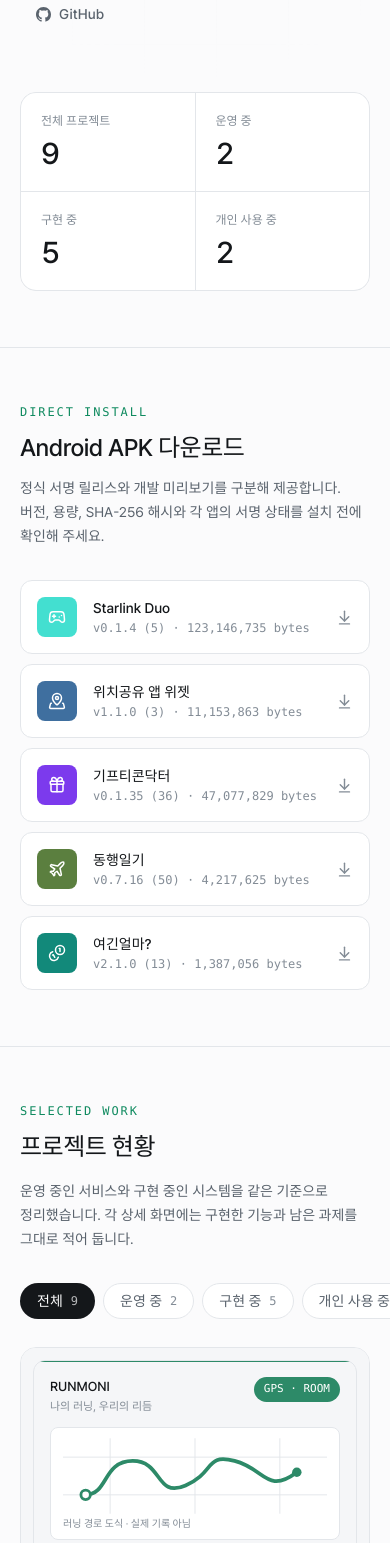
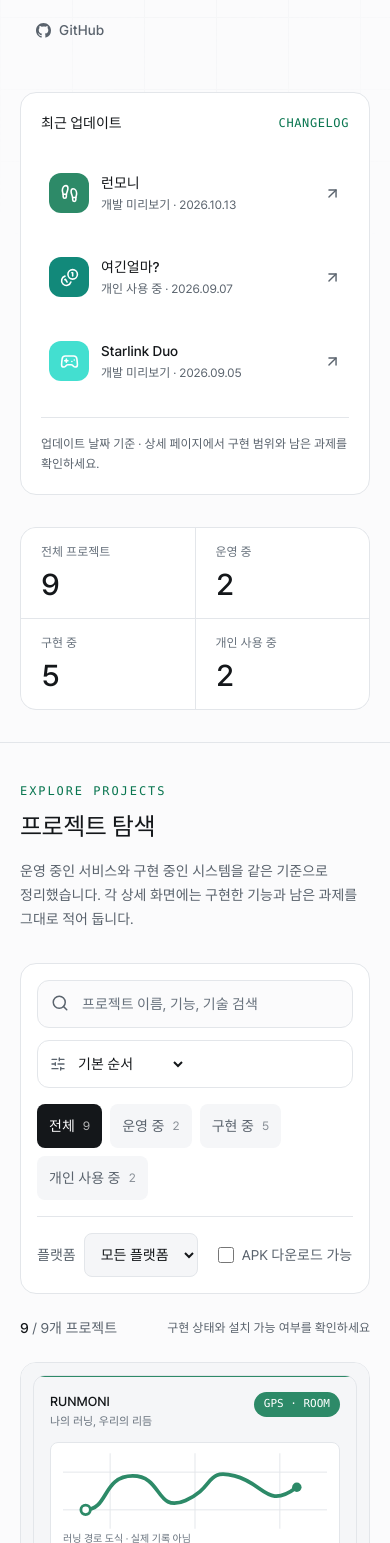
Before and after one commit to wjdals988/mydashboard, a Next.js app: page / in a window 390 px wide. Shown: the part 445-1988 px from the top of the page. Built offline with nearby package versions, Linux system fonts and the light colour scheme; no server answers.

Commit message:
feat: improve project discovery, mobile navigation and APK clarity

```diff
--- a/src/app/globals.css
+++ b/src/app/globals.css
@@ -19,7 +19,7 @@
   --line-strong: #2c333b;
   --fg: #f3f5f7;
   --fg-muted: #9aa4af;
-  --fg-subtle: #6c757f;
+  --fg-subtle: #939da8;
   --accent: #3ecf8e;
   --accent-ink: #04231a;
   --accent-soft: rgba(62, 207, 142, 0.14);
@@ -46,14 +46,14 @@
     --line-strong: #cdd2d9;
     --fg: #14171a;
     --fg-muted: #5a636d;
-    --fg-subtle: #838c96;
-    --accent: #0f8a5f;
+    --fg-subtle: #68727d;
+    --accent: #08754f;
     --accent-ink: #ffffff;
     --accent-soft: rgba(15, 138, 95, 0.1);
     --accent-line: rgba(15, 138, 95, 0.26);
-    --live: #0f8a5f;
+    --live: #08754f;
     --live-soft: rgba(15, 138, 95, 0.1);
-    --building: #a86a12;
+    --building: #8b560b;
     --building-soft: rgba(168, 106, 18, 0.11);
     --personal: #2a6fb0;
     --personal-soft: rgba(42, 111, 176, 0.1);
@@ -73,14 +73,14 @@
   --line-strong: #cdd2d9;
   --fg: #14171a;
   --fg-muted: #5a636d;
-  --fg-subtle: #838c96;
-  --accent: #0f8a5f;
+  --fg-subtle: #68727d;
+  --accent: #08754f;
   --accent-ink: #ffffff;
   --accent-soft: rgba(15, 138, 95, 0.1);
   --accent-line: rgba(15, 138, 95, 0.26);
-  --live: #0f8a5f;
+  --live: #08754f;
   --live-soft: rgba(15, 138, 95, 0.1);
-  --building: #a86a12;
+  --building: #8b560b;
   --building-soft: rgba(168, 106, 18, 0.11);
   --personal: #2a6fb0;
   --personal-soft: rgba(42, 111, 176, 0.1);
@@ -202,3 +202,9 @@
     transition-duration: 0.01ms !important;
   }
 }
+
+/* Sticky navigation must not cover anchor destinations. */
+[id] { scroll-margin-top: 8rem; }
+@media (prefers-reduced-motion: reduce) {
+  *, *::before, *::after { animation: none !important; }
+}
--- a/src/app/page.tsx
+++ b/src/app/page.tsx
@@ -32,6 +32,9 @@ const capabilities = [
 
 export default function Home() {
   const stats = projectStats();
+  const recent = [...projects]
+    .sort((a, b) => b.updatedAt.localeCompare(a.updatedAt))
+    .slice(0, 3);
 
   return (
     <main>
@@ -40,17 +43,18 @@ export default function Home() {
           aria-hidden="true"
           className="grid-veil pointer-events-none absolute inset-0 opacity-50"
         />
-        <div className="relative mx-auto w-full max-w-6xl px-5 pb-14 pt-16 md:px-8 md:pb-20 md:pt-24">
-          <div className="max-w-3xl space-y-6">
+        <div className="relative mx-auto w-full max-w-6xl px-5 pb-8 pt-10 md:px-8 md:pb-10 md:pt-14">
+          <div className="grid gap-10 lg:grid-cols-[1.35fr_1fr] lg:items-center">
+            <div className="space-y-5">
               <p className="inline-flex items-center gap-2 rounded-full border border-accent-line bg-accent-soft px-3 py-1 text-xs font-medium text-accent">
                 <span className="relative flex size-1.5">
                   <span className="absolute inline-flex size-full animate-ping rounded-full bg-accent opacity-60" />
                   <span className="relative inline-flex size-1.5 rounded-full bg-accent" />
                 </span>
-              프로젝트 {stats.total}개 운영 · 마지막 갱신 {stats.lastUpdatedAt}
+                프로젝트 {stats.total}개 · 마지막 갱신 {stats.lastUpdatedAt}
               </p>
 
-            <h1 className="text-4xl font-medium leading-[1.1] tracking-[-0.03em] text-balance md:text-6xl">
+              <h1 className="text-4xl font-medium leading-[1.2] tracking-[-0.04em] text-balance md:text-5xl">
                 {site.tagline}
               </h1>
 
@@ -85,12 +89,80 @@ export default function Home() {
               </div>
             </div>
 
-          <dl className="mt-14 grid grid-cols-2 gap-px overflow-hidden rounded-2xl border border-line bg-line md:grid-cols-4">
+            <aside
+              aria-label="최근 프로젝트 업데이트"
+              className="rounded-2xl border border-line bg-surface p-5 md:p-6"
+            >
+              <div className="mb-5 flex items-center justify-between">
+                <h2 className="text-sm font-medium">최근 업데이트</h2>
+                <span className="font-mono text-xs tracking-wider text-accent">
+                  CHANGELOG
+                </span>
+              </div>
+              <ul className="space-y-1">
+                {recent.map((project) => (
+                  <li key={project.slug}>
+                    <Link
+                      className="group flex min-h-20 items-center gap-3 rounded-xl p-2 transition hover:bg-surface-2"
+                      href={`/projects/${project.slug}`}
+                    >
+                      <span
+                        className="grid size-10 shrink-0 place-items-center rounded-xl text-white"
+                        style={{ backgroundColor: project.accent }}
+                      >
+                        <ProjectIcon name={project.icon} size={19} />
+                      </span>
+                      <span className="min-w-0 flex-1">
+                        <span className="block text-sm font-medium">
+                          {project.title}
+                        </span>
+                        <span className="mt-1 block text-xs text-muted">
+                          {project.statusLabel} · {project.updatedAt}
+                        </span>
+                      </span>
+                      <ArrowUpRight
+                        aria-hidden="true"
+                        className="text-muted transition group-hover:text-accent"
+                        size={17}
+                      />
+                    </Link>
+                  </li>
+                ))}
+              </ul>
+              <p className="mt-4 border-t border-line pt-4 text-xs leading-5 text-muted">
+                업데이트 날짜 기준 · 상세 페이지에서 구현 범위와 남은 과제를
+                확인하세요.
+              </p>
+            </aside>
+          </div>
+
+          <dl className="mt-8 grid grid-cols-2 gap-px overflow-hidden rounded-2xl border border-line bg-line md:grid-cols-4">
             <Metric label="전체 프로젝트" value={stats.total} />
             {stats.byStatus.map((item) => (
               <Metric key={item.status} label={item.label} value={item.count} />
             ))}
           </dl>
+        </div>
+      </section>
+
+      <section className="px-5 py-10 md:px-8 md:py-14" id="projects">
+        <div className="mx-auto max-w-6xl space-y-8">
+          <div className="flex flex-col justify-between gap-4 md:flex-row md:items-end">
+            <div className="space-y-3">
+              <p className="font-mono text-xs uppercase tracking-[0.16em] text-accent">
+                Explore projects
+              </p>
+              <h2 className="text-2xl font-medium tracking-[-0.02em] md:text-3xl">
+                프로젝트 탐색
+              </h2>
+            </div>
+            <p className="max-w-lg text-sm leading-6 text-muted">
+              운영 중인 서비스와 구현 중인 시스템을 같은 기준으로 정리했습니다.
+              각 상세 화면에는 구현한 기능과 남은 과제를 그대로 적어 둡니다.
+            </p>
+          </div>
+
+          <ProjectGrid projects={projects} />
         </div>
       </section>
 
@@ -116,58 +188,56 @@ export default function Home() {
             {downloadableProjects.map((project) =>
               project.apk ? (
                 <li key={project.slug}>
-                  <a
-                    className="group flex items-center gap-4 rounded-xl border border-line bg-surface p-4 transition hover:border-line-strong hover:bg-surface-2"
-                    download
-                    href={project.apk.url}
-                    rel="noreferrer"
-                  >
+                  <div className="flex flex-wrap items-center gap-3 rounded-xl border border-line bg-surface p-4">
                     <span
                       className="grid size-10 shrink-0 place-items-center rounded-lg text-white"
                       style={{ backgroundColor: project.accent }}
                     >
                       <ProjectIcon name={project.icon} size={18} />
                     </span>
-                    <span className="min-w-0 flex-1">
-                      <span className="block truncate text-sm font-medium">
+                    <div className="min-w-0 flex-1">
+                      <Link
+                        className="text-sm font-medium hover:text-accent"
+                        href={`/projects/${project.slug}`}
+                      >
                         {project.title}
-                      </span>
-                      <span className="num mt-0.5 block truncate font-mono text-xs text-subtle">
+                      </Link>
+                      <p className="mt-1 text-xs text-muted">
                         v{project.apk.version} ({project.apk.versionCode}) ·{" "}
                         {project.apk.size}
+                      </p>
+                      <span
+                        className={`mt-2 inline-flex rounded-md px-2 py-1 text-xs ${project.apk.label === "signed release APK" ? "bg-accent-soft text-accent" : "bg-[var(--building-soft)] text-[var(--building)]"}`}
+                      >
+                        {project.apk.label === "signed release APK"
+                          ? "서명 릴리스"
+                          : "개발 미리보기 · 디버그 APK"}
                       </span>
-                    </span>
-                    <ArrowDownToLine
-                      aria-hidden="true"
-                      className="shrink-0 text-subtle transition group-hover:translate-y-0.5 group-hover:text-fg"
-                      size={17}
-                    />
+                    </div>
+                    <div className="flex w-full gap-2 pl-[52px] sm:w-auto sm:pl-0">
+                      <Link
+                        aria-label={`${project.title} 설치 정보 확인`}
+                        className="inline-flex min-h-11 items-center rounded-lg border border-line px-3 text-xs text-muted hover:text-fg"
+                        href={`/projects/${project.slug}#download`}
+                      >
+                        설치 정보
+                      </Link>
+                      <a
+                        aria-label={`${project.title} APK 다운로드`}
+                        className="inline-flex min-h-11 items-center gap-2 rounded-lg bg-fg px-3 text-xs font-medium text-bg hover:opacity-90"
+                        download
+                        href={project.apk.url}
+                        rel="noreferrer"
+                      >
+                        APK
+                        <ArrowDownToLine aria-hidden="true" size={15} />
                       </a>
+                    </div>
+                  </div>
                 </li>
               ) : null,
             )}
           </ul>
-        </div>
-      </section>
-
-      <section className="px-5 py-14 md:px-8 md:py-20" id="projects">
-        <div className="mx-auto max-w-6xl space-y-8">
-          <div className="flex flex-col justify-between gap-4 md:flex-row md:items-end">
-            <div className="space-y-3">
-              <p className="font-mono text-xs uppercase tracking-[0.16em] text-accent">
-                Selected work
-              </p>
-              <h2 className="text-2xl font-medium tracking-[-0.02em] md:text-3xl">
-                프로젝트 현황
-              </h2>
-            </div>
-            <p className="max-w-lg text-sm leading-6 text-muted">
-              운영 중인 서비스와 구현 중인 시스템을 같은 기준으로 정리했습니다.
-              각 상세 화면에는 구현한 기능과 남은 과제를 그대로 적어 둡니다.
-            </p>
-          </div>
-
-          <ProjectGrid projects={projects} />
         </div>
       </section>
 
@@ -179,11 +249,7 @@ export default function Home() {
 
               return (
                 <div className="bg-surface p-6" key={item.title}>
-                  <Icon
-                    aria-hidden="true"
-                    className="text-accent"
-                    size={19}
-                  />
+                  <Icon aria-hidden="true" className="text-accent" size={19} />
                   <h3 className="mt-4 text-base font-medium">{item.title}</h3>
                   <p className="mt-2 text-sm leading-6 text-muted">
                     {item.body}
@@ -221,7 +287,7 @@ export default function Home() {
 
 function Metric({ label, value }: { label: string; value: number }) {
   return (
-    <div className="bg-surface px-5 py-5">
+    <div className="bg-surface px-5 py-4">
       <dt className="text-xs text-subtle">{label}</dt>
       <dd className="num mt-1.5 text-3xl font-medium tracking-[-0.02em]">
         {value}
--- a/src/app/projects/[slug]/page.tsx
+++ b/src/app/projects/[slug]/page.tsx
@@ -278,7 +278,7 @@ function ReleaseNotes({ notes }: { notes: ProjectReleaseNote[] }) {
 
 function ApkBlock({ apk }: { apk: ProjectApk }) {
   return (
-    <section className="overflow-hidden rounded-2xl border border-line bg-surface">
+    <section className="overflow-hidden rounded-2xl border border-line bg-surface" id="download">
       <div className="flex flex-col justify-between gap-4 border-b border-line p-6 md:flex-row md:items-center">
         <div className="min-w-0 space-y-2">
           <p className="font-mono text-xs uppercase tracking-[0.16em] text-accent">
--- a/src/components/project-grid.tsx
+++ b/src/components/project-grid.tsx
@@ -1,6 +1,7 @@
 "use client";
 
 import { useMemo, useState } from "react";
+import { Search, SlidersHorizontal, X } from "lucide-react";
 import { ProjectCard } from "@/components/project-card";
 import {
   type Project,
@@ -10,94 +11,182 @@ import {
   statusOrder,
 } from "@/lib/projects";
 
-type Filter = "all" | ProjectStatus | "web" | "android";
+type Platform = "all" | "web" | "android";
 
 export function ProjectGrid({ projects }: { projects: Project[] }) {
-  const [filter, setFilter] = useState<Filter>("all");
-
-  const filters = useMemo(() => {
-    const base: { value: Filter; label: string; count: number }[] = [
-      { value: "all", label: "전체", count: projects.length },
-    ];
-
-    for (const status of statusOrder) {
-      const count = projects.filter((item) => item.status === status).length;
-
-      if (count > 0) {
-        base.push({ value: status, label: statusLabels[status], count });
+  const [query, setQuery] = useState("");
+  const [status, setStatus] = useState<"all" | ProjectStatus>("all");
+  const [platform, setPlatform] = useState<Platform>("all");
+  const [downloadOnly, setDownloadOnly] = useState(false);
+  const [sort, setSort] = useState("curated");
+  const active =
+    query !== "" ||
+    status !== "all" ||
+    platform !== "all" ||
+    downloadOnly ||
+    sort !== "curated";
+  function reset() {
+    setQuery("");
+    setStatus("all");
+    setPlatform("all");
+    setDownloadOnly(false);
+    setSort("curated");
   }
-    }
-
-    const web = projects.filter((item) => platformsOf(item).includes("web"));
-    const android = projects.filter((item) =>
-      platformsOf(item).includes("android"),
+  const visible = useMemo(() => {
+    const terms = query.toLocaleLowerCase().trim().split(/\s+/).filter(Boolean);
+    const result = projects.filter((project) => {
+      const text = [
+        project.title,
+        project.eyebrow,
+        project.summary,
+        ...project.tags,
+      ]
+        .join(" ")
+        .toLocaleLowerCase();
+      return (
+        terms.every((term) => text.includes(term)) &&
+        (status === "all" || project.status === status) &&
+        (platform === "all" || platformsOf(project).includes(platform)) &&
+        (!downloadOnly || Boolean(project.apk))
       );
-
-    if (web.length > 0) {
-      base.push({ value: "web", label: "웹", count: web.length });
-    }
-
-    if (android.length > 0) {
-      base.push({ value: "android", label: "Android", count: android.length });
-    }
-
-    return base;
-  }, [projects]);
-
-  const visible = useMemo(() => {
-    if (filter === "all") {
-      return projects;
-    }
-
-    if (filter === "web" || filter === "android") {
-      return projects.filter((item) => platformsOf(item).includes(filter));
-    }
-
-    return projects.filter((item) => item.status === filter);
-  }, [filter, projects]);
+    });
+    return sort === "updated"
+      ? result.sort((a, b) => b.updatedAt.localeCompare(a.updatedAt))
+      : result;
+  }, [projects, query, status, platform, downloadOnly, sort]);
 
   return (
     <div className="space-y-6">
+      <div className="rounded-2xl border border-line bg-surface p-4 md:p-5">
+        <div className="flex flex-col gap-3 sm:flex-row">
+          <div className="relative flex-1">
+            <Search
+              aria-hidden="true"
+              className="absolute left-3.5 top-3.5 text-muted"
+              size={18}
+            />
+            <input
+              aria-label="프로젝트 검색"
+              className="h-12 w-full rounded-xl border border-line bg-bg pl-11 pr-12 text-sm placeholder:text-subtle focus:border-accent"
+              onChange={(event) => setQuery(event.target.value)}
+              placeholder="프로젝트 이름, 기능, 기술 검색"
+              type="search"
+              value={query}
+            />
+            {query && (
+              <button
+                aria-label="검색어 지우기"
+                className="absolute right-1 top-1 grid size-10 place-items-center rounded-lg text-muted hover:bg-surface-2"
+                onClick={() => setQuery("")}
+                type="button"
+              >
+                <X size={16} />
+              </button>
+            )}
+          </div>
+          <label className="flex h-12 items-center gap-2 rounded-xl border border-line px-3 text-sm text-muted">
+            <SlidersHorizontal aria-hidden="true" size={16} />
+            <span className="sr-only">정렬</span>
+            <select
+              aria-label="프로젝트 정렬"
+              className="h-full min-w-28 bg-transparent text-fg"
+              onChange={(event) => setSort(event.target.value)}
+              value={sort}
+            >
+              <option value="curated">기본 순서</option>
+              <option value="updated">최근 업데이트</option>
+            </select>
+          </label>
+        </div>
         <div
-        aria-label="프로젝트 필터"
-        className="-mx-5 flex gap-2 overflow-x-auto px-5 pb-1 md:mx-0 md:flex-wrap md:px-0"
+          aria-label="프로젝트 상태"
+          className="mt-4 flex flex-wrap gap-2"
           role="group"
         >
-        {filters.map((item) => {
-          const active = filter === item.value;
-
-          return (
+          {(["all", ...statusOrder] as const).map((value) => (
             <button
-              aria-pressed={active}
-              className={`inline-flex h-9 shrink-0 items-center gap-2 rounded-full border px-4 text-sm font-medium transition ${
-                active
-                  ? "border-transparent bg-fg text-bg"
-                  : "border-line bg-surface text-muted hover:border-line-strong hover:text-fg"
-              }`}
-              key={item.value}
-              onClick={() => setFilter(item.value)}
+              aria-pressed={status === value}
+              className={`inline-flex min-h-11 items-center gap-2 rounded-lg px-3 text-sm transition ${status === value ? "bg-fg text-bg" : "bg-surface-2 text-muted hover:text-fg"}`}
+              key={value}
+              onClick={() => setStatus(value)}
               type="button"
             >
-              {item.label}
-              <span
-                className={`num font-mono text-xs ${active ? "opacity-70" : "text-subtle"}`}
-              >
-                {item.count}
+              {value === "all" ? "전체" : statusLabels[value]}
+              <span className="num text-xs opacity-70">
+                {
+                  projects.filter(
+                    (item) => value === "all" || item.status === value,
+                  ).length
+                }
               </span>
             </button>
-          );
-        })}
+          ))}
         </div>
-
-      <div aria-live="polite" className="sr-only">
-        {visible.length}개 프로젝트 표시 중
+        <div className="mt-4 flex flex-wrap items-center gap-x-5 gap-y-3 border-t border-line pt-4">
+          <label className="flex min-h-11 items-center gap-2 text-sm text-muted">
+            플랫폼
+            <select
+              aria-label="플랫폼"
+              className="h-11 rounded-lg border border-line bg-surface-2 px-3 text-fg"
+              onChange={(event) => setPlatform(event.target.value as Platform)}
+              value={platform}
+            >
+              <option value="all">모든 플랫폼</option>
+              <option value="web">웹</option>
+              <option value="android">Android</option>
+            </select>
+          </label>
+          <label className="flex min-h-11 cursor-pointer items-center gap-2 text-sm text-muted">
+            <input
+              checked={downloadOnly}
+              className="size-4 accent-[var(--accent)]"
+              onChange={(event) => setDownloadOnly(event.target.checked)}
+              type="checkbox"
+            />
+            APK 다운로드 가능
+          </label>
+          {active && (
+            <button
+              className="min-h-11 text-sm text-accent hover:underline sm:ml-auto"
+              onClick={reset}
+              type="button"
+            >
+              조건 초기화
+            </button>
+          )}
         </div>
-
-      <div className="grid gap-5 lg:grid-cols-2">
+      </div>
+      <div className="flex items-center justify-between gap-3 text-sm text-muted">
+        <p aria-live="polite" aria-atomic="true">
+          <span className="num font-medium text-fg">{visible.length}</span> /{" "}
+          {projects.length}개 프로젝트
+        </p>
+        <span className="text-xs">구현 상태와 설치 가능 여부를 확인하세요</span>
+      </div>
+      {visible.length > 0 ? (
+        <div className="grid gap-5 md:grid-cols-2 xl:grid-cols-3">
           {visible.map((project, index) => (
             <ProjectCard index={index} key={project.slug} project={project} />
           ))}
         </div>
+      ) : (
+        <div className="rounded-2xl border border-dashed border-line-strong bg-surface px-5 py-16 text-center">
+          <Search aria-hidden="true" className="mx-auto text-muted" size={28} />
+          <h3 className="mt-4 text-lg font-medium">
+            일치하는 프로젝트가 없어요
+          </h3>
+          <p className="mt-2 text-sm text-muted">
+            검색어를 줄이거나 다른 상태와 플랫폼을 선택해 보세요.
+          </p>
+          <button
+            className="mt-5 min-h-11 rounded-full bg-fg px-5 text-sm text-bg"
+            onClick={reset}
+            type="button"
+          >
+            모든 프로젝트 보기
+          </button>
+        </div>
+      )}
     </div>
   );
 }
--- a/src/components/theme-toggle.tsx
+++ b/src/components/theme-toggle.tsx
@@ -71,7 +71,7 @@ export function ThemeToggle() {
           <button
             aria-label={item.label}
             aria-pressed={active}
-            className={`grid size-7 place-items-center rounded-full transition ${
+            className={`grid size-9 place-items-center rounded-full transition ${
               active ? "bg-surface-3 text-fg" : "text-subtle hover:text-fg"
             }`}
             key={item.value}
--- a/src/lib/projects.ts
+++ b/src/lib/projects.ts
@@ -79,14 +79,22 @@ export function platformsOf(project: Project): ProjectPlatform[] {
     platforms.push("web");
   }
 
-  if (project.apk) {
+  if (
+    project.apk ||
+    project.tags.includes("Android") ||
+    project.tags.includes("Kotlin")
+  ) {
     platforms.push("android");
   }
 
   return platforms;
 }
 
-export const statusOrder: ProjectStatus[] = ["live", "building", "personal-use"];
+export const statusOrder: ProjectStatus[] = [
+  "live",
+  "building",
+  "personal-use",
+];
 
 export const statusLabels: Record<ProjectStatus, string> = {
   live: "운영 중",
```
Also changed, not shown: src/components/project-card.tsx (+32 -6 lines), src/components/site-header.tsx (+17 -0 lines), 1 other file (tests, documents, lock files or other folders). Lines whose indentation alone changed are shown as unchanged.
